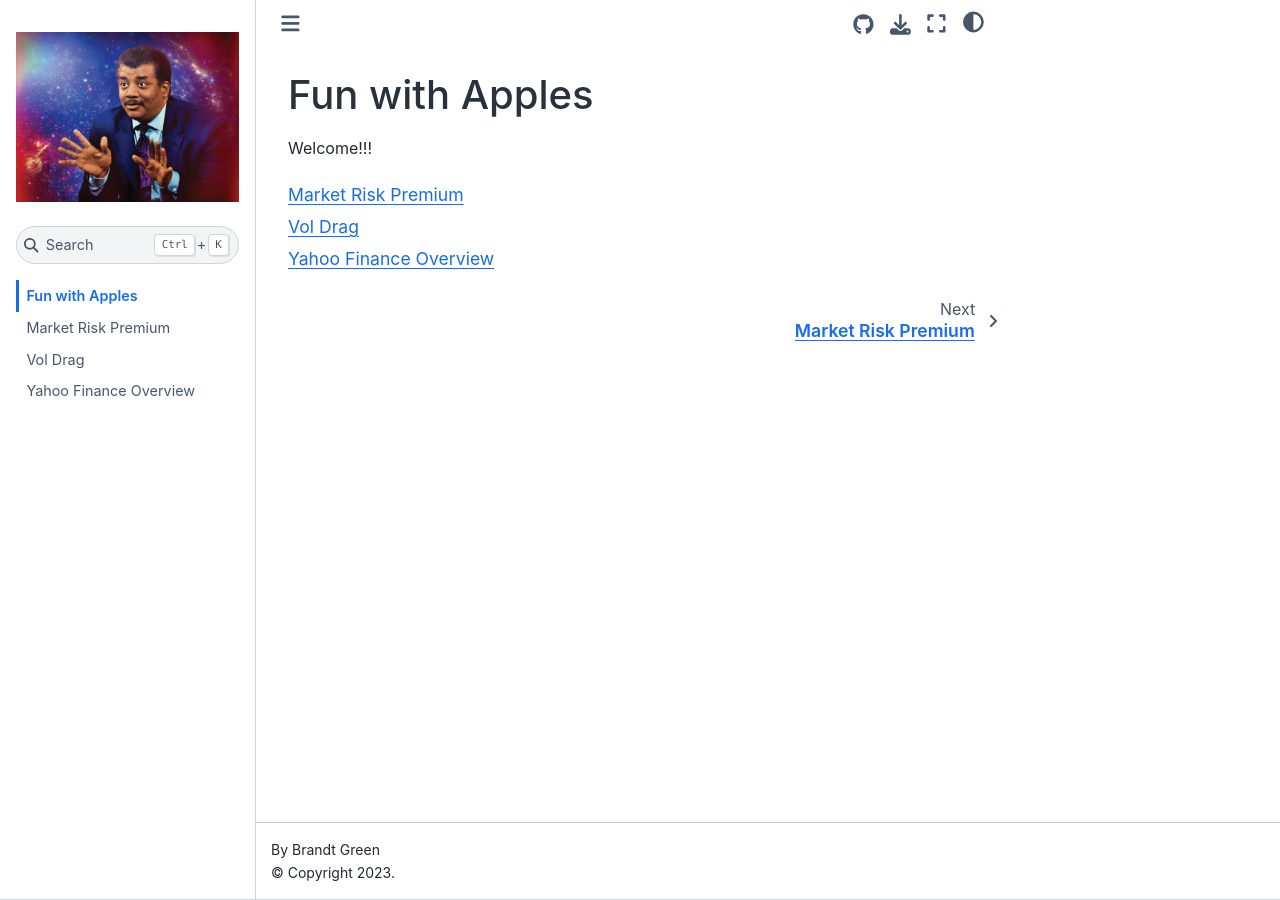
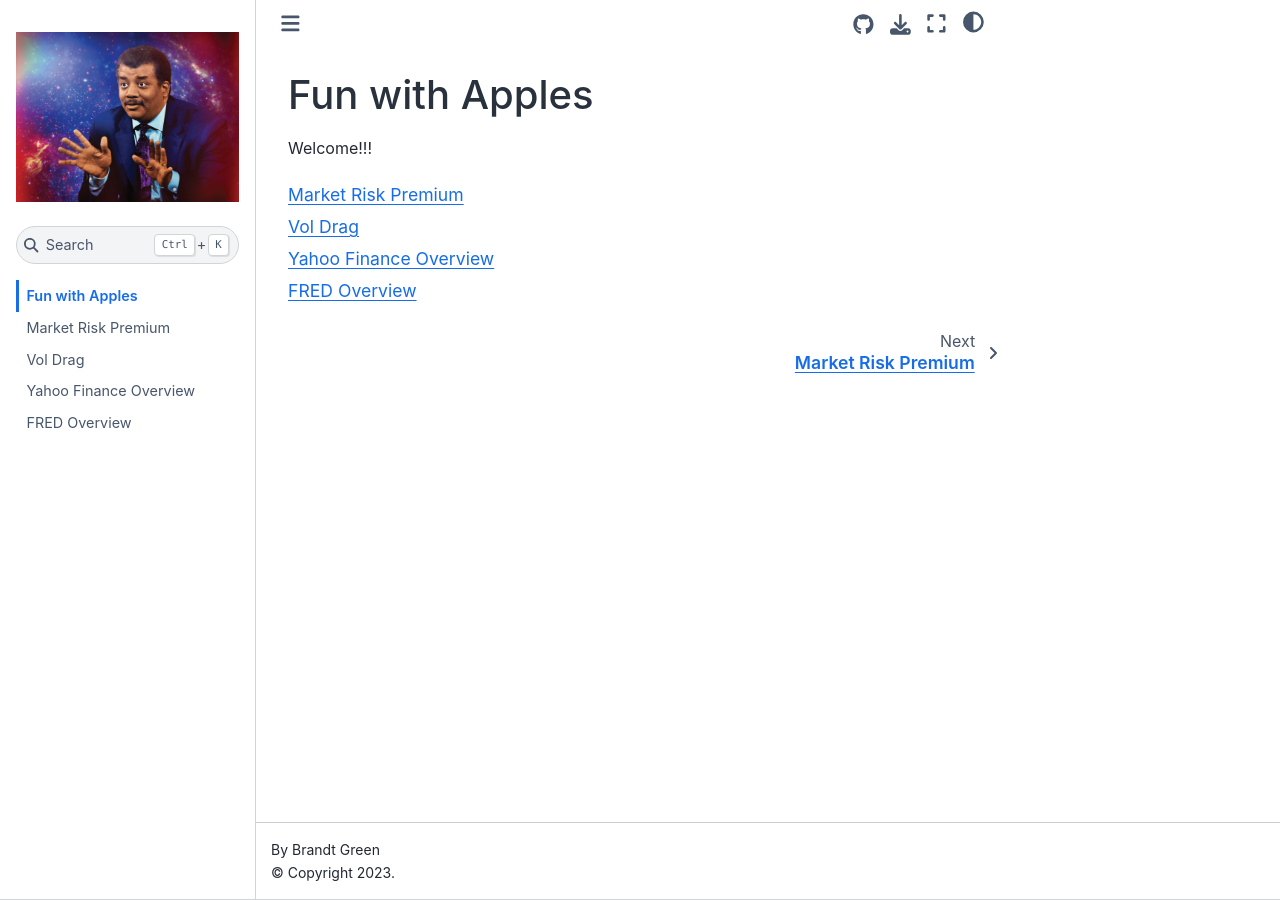
Before and after one commit to Brandt-moreThan4/Blog, a Jupyter Book: the page built from book/index.md, in a window 1280 px wide. Built offline with Jupyter Book 1.0.4 settings and Sphinx 7.4.7 and the Sphinx Book theme 1.1.4, drawn with Linux system fonts in a browser that asks for light colours.

Commit message:
feat: added FRED to table of contents

```diff
--- a/book/_toc.yml
+++ b/book/_toc.yml
@@ -8,3 +8,4 @@ chapters:
   # title: MRP Fun # Uncomment to override the sidebar title of the chapter
 - file: content/2_volatility_drag
 - file: content/3_yf_overview
+- file: content/4_FRED
```
